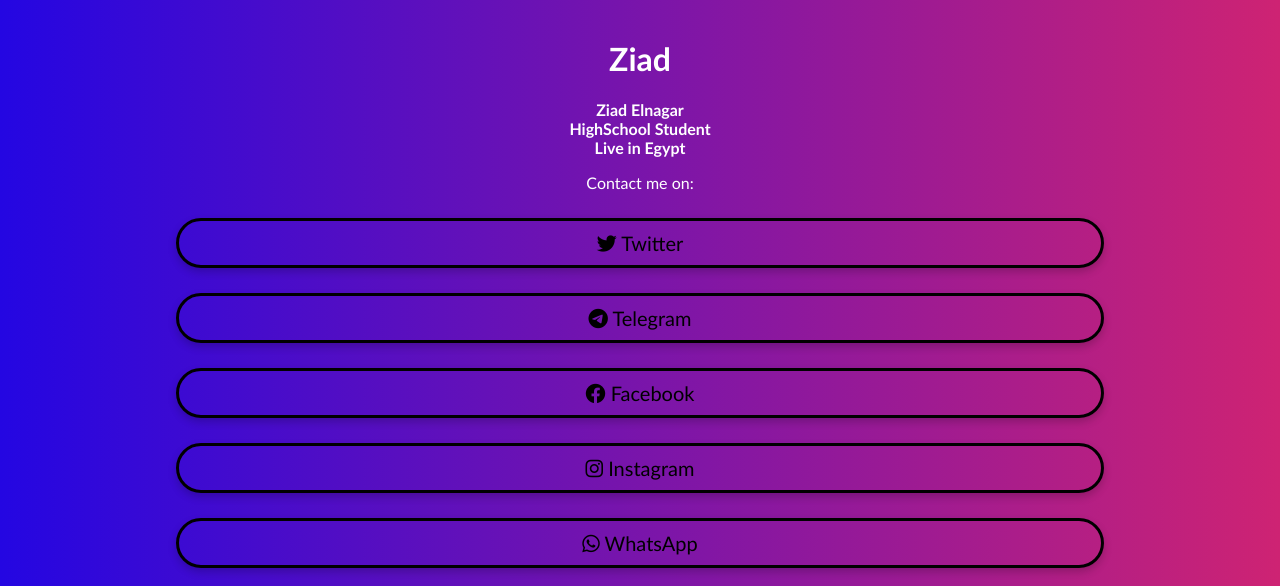
After one commit to zezo-AK47/dictionary, a PHP site: page /html/index.html in a window 1280 px wide. The commit adds this page. Shown: the part 437-1023 px from the top of the page. Run offline with PHP 8.4, Linux system fonts and the light colour scheme.

Commit message:
added contact page

```diff
--- /dev/null
+++ b/css/style.css
@@ -0,0 +1,78 @@
+img {
+  border-radius: 150px 0 150px 0;
+  animation: bounce 2s infinite;
+  margin-top: 20px;
+}
+
+h2 {
+  font-size: 16px;
+}
+
+body {
+  background: linear-gradient(to right, rgb(36, 6, 226), rgb(206, 35, 115));
+  font-family: 'Trebuchet MS';
+  color: white;
+  text-align: center;
+}
+
+a {
+  font-size: 20px;
+  border-radius: 50px;
+  padding: 10px;
+  border: solid black;
+  display: block;
+  text-align: center;
+  margin: 10px;
+  color: rgb(0, 0, 0);
+  text-decoration: none;
+  box-shadow: 0 4px 8px rgba(0, 0, 0, 0.2);
+  transition: transform 0.5s ease;
+}
+
+a:hover {
+  color: rgb(0, 60, 255);
+  background-color: rgb(0, 0, 0);
+  transform: scale(1.2);
+}
+
+@keyframes bounce {
+  40% {
+    transform: translateY(-20px);
+  }
+
+  60% {
+    transform: translateY(5px);
+  }
+
+  0%,
+  20%,
+  50%,
+  80%,
+  100% {
+    transform: translateY(0);
+  }
+}
+
+.link {
+  width: 100%;
+}
+
+.social-links {
+  display: flex;
+  justify-content: center;
+  align-items: center;
+  flex-wrap: wrap;
+  padding: 0;
+  width: 75%;
+  gap: 5px;
+  margin: auto;
+}
+
+.scroll {
+  margin: 0;
+  margin-bottom: 5px;
+  padding: 0;
+  top: 0;
+  left: 42%;
+  color: rgba(0, 0, 0, 0.5);
+}
--- /dev/null
+++ b/html/index.html
@@ -0,0 +1,41 @@
+<!DOCTYPE html>
+<html>
+  <head>
+    <title>
+      ziad's page
+    </title>
+    <link rel="stylesheet" href="../css/style.css">
+    <link rel="stylesheet" href="https://cdnjs.cloudflare.com/ajax/libs/font-awesome/6.0.0-beta3/css/all.min.css">
+  </head>
+  <body>
+    <p class="scroll">Scroll down</p>
+    <img src="https://i.pinimg.com/736x/11/01/ab/1101ab41e397528d8d813b426741548c.jpg" width="250" height="400">
+    <h1>Ziad</h1>
+    <h2>
+      Ziad Elnagar
+      <br>
+      HighSchool Student
+      <br>
+      Live in Egypt
+      <iclass="fas fa-code"></iclass="fas fa-code">
+    </h2>
+    <p>Contact me on:</p>
+    <div class="social-links">
+      <a href="https://x.com/HanyElnagar2008" class="link">
+        <i class="fab fa-twitter"></i> Twitter
+      </a>
+      <a href="https://t.me/Ziad_ak47" class="link">
+        <i class="fab fa-telegram"></i> Telegram
+      </a>
+      <a href="https://www.facebook.com/profile.php?id=100084061131599" class="link">
+        <i class="fab fa-facebook"></i> Facebook
+      </a>
+      <a href="https://www.instagram.com/z28._._._?igsh=ZnZpMnpqczZud2p0" class="link">
+        <i class="fab fa-instagram"></i> Instagram
+      </a>
+      <a href="https://wa.me/qr/EGCXOKGRNHFNF1" class="link">
+        <i class="fab fa-whatsapp"></i> WhatsApp
+      </a>
+    </div>
+  </body>
+</html>
--- a/php/includes/footer.php
+++ b/php/includes/footer.php
@@ -1,3 +1,3 @@
 <footer class="bg-dark card-footer text-white text-center py-3">
-    <p class="mb-0">© <?= date("Y") ?> Ziad's Dictionary Project. <br>Built by <a href="https://www.instagram.com/z28._._._/?hl=en" class="btn btn-dark" target="_blank">Ziad Elnagar.</a></p>
+    <p class="mb-0">© <?= date("Y") ?> Ziad's Dictionary Project. <br>Built by <a href="./html/index.html" class="btn btn-dark" target="_blank">Ziad Elnagar.</a></p>
 </footer>
```
